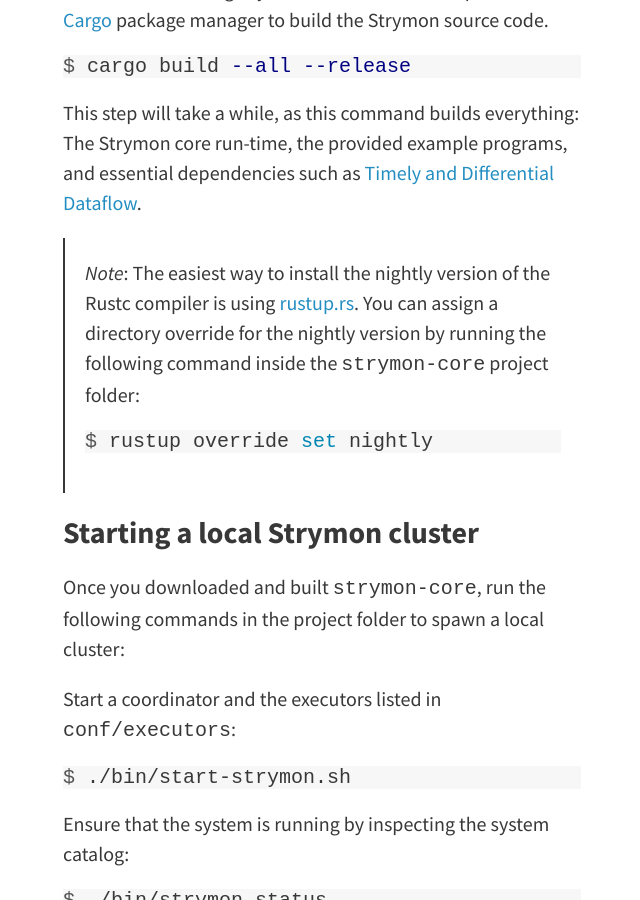
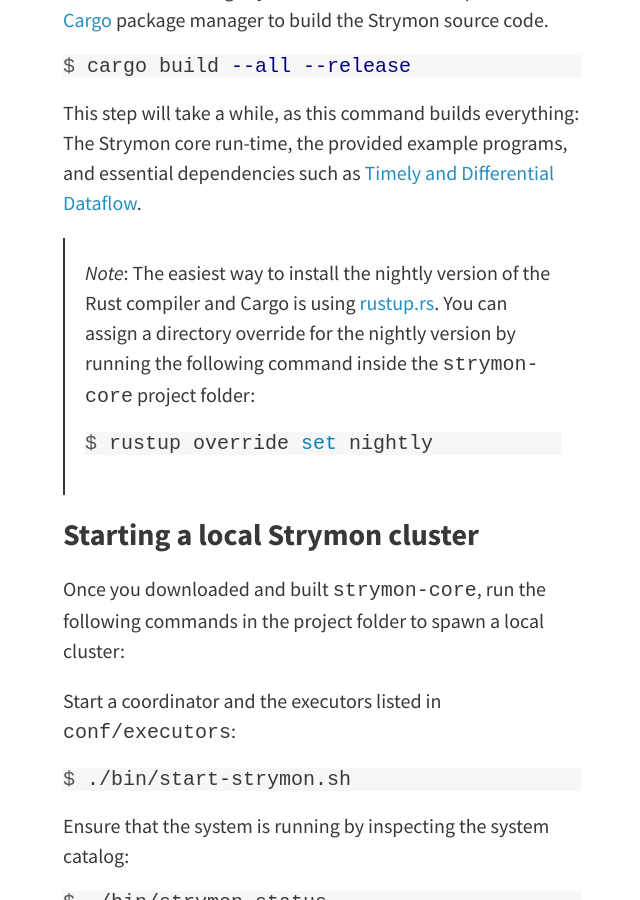
Before and after one commit to strymon-system/strymon-system.github.io, a Jekyll site: the page built from _docs/getting-started.md, in a window 1280 px wide and 900 px high, scrolled down 584 px. Shown: the whole window, without its empty margins (443-1083 px from the left). Built offline with Jekyll 4.4.1, drawn with Linux system fonts in a browser that asks for light colours.

Commit message:
Fix typo in guide
Signed-off-by: Sebastian Wicki <swicki@inf.ethz.ch>

````diff
--- a/_docs/getting-started.md
+++ b/_docs/getting-started.md
@@ -29,8 +29,8 @@
 run-time, the provided example programs, and essential dependencies such as
 [Timely and Differential Dataflow](https://github.com/frankmcsherry/timely-dataflow).
 
-> *Note*: The easiest way to install the nightly version of the Rustc compiler is
-> using [rustup.rs](https://rustup.rs/). You can assign a directory override
+> *Note*: The easiest way to install the nightly version of the Rust compiler
+> and Cargo is using [rustup.rs](https://rustup.rs/). You can assign a directory override
 > for the nightly version by running the following command
 > inside the `strymon-core` project folder:
 > ```terminal
````
